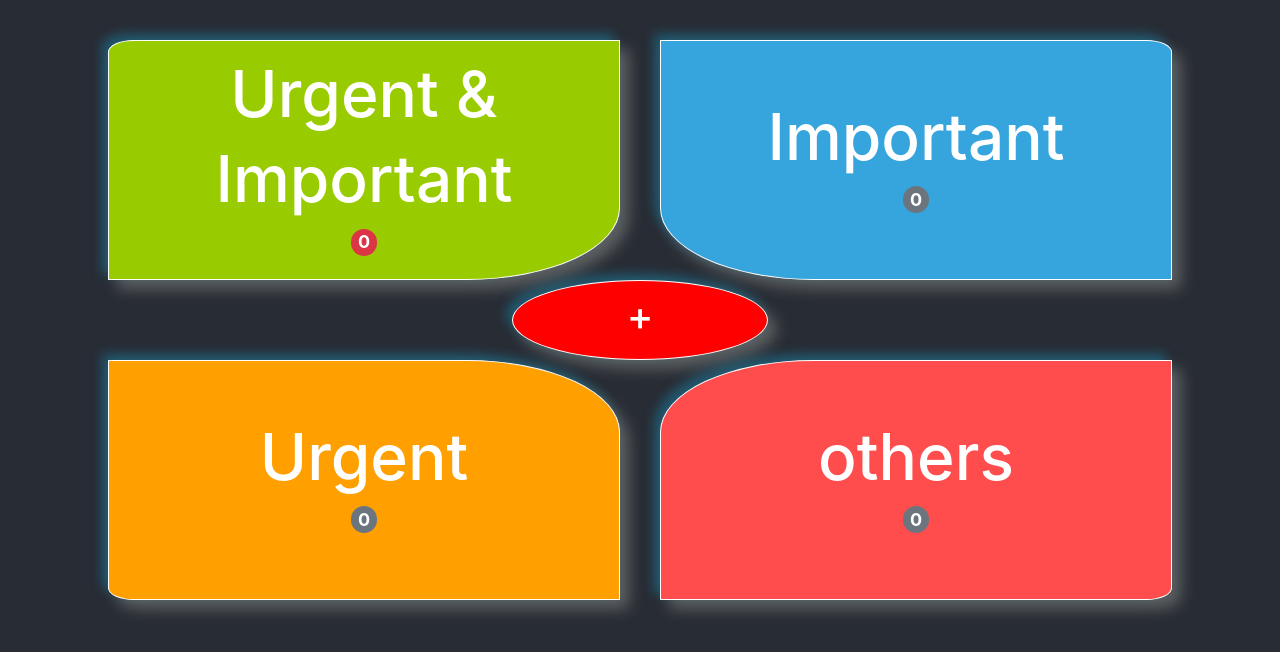
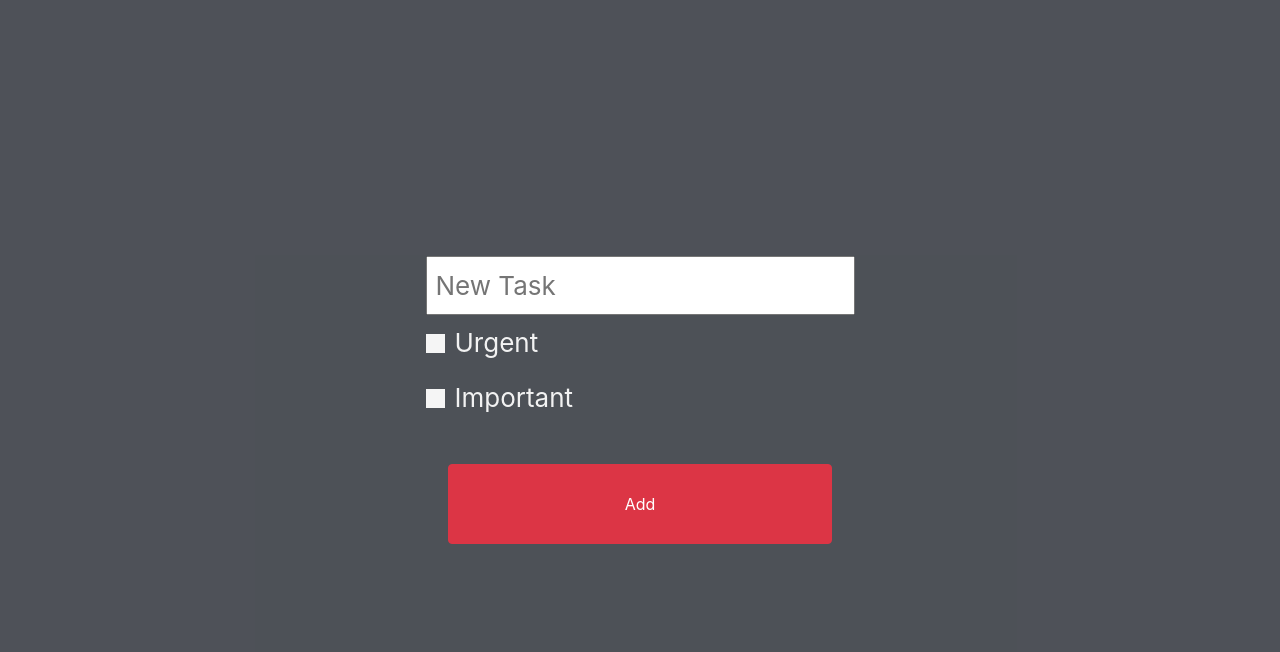
Before and after one commit to fahricigdem/prioritized-task-list-with-react, a React (Create React App) app: page / in a window 1280 px wide. Shown: the top 652 px of the page. Built offline with nearby package versions, Linux system fonts and the light colour scheme.

Commit message:
Task list style

```diff
--- a/src/App.css
+++ b/src/App.css
@@ -1,10 +1,11 @@
 .App {
-  background-color: #282c34;
   min-height: 100vh;
+
   display: flex;
   flex-direction: column;
   align-items: center;
   justify-content: flex-start;
+
   font-size: calc(10px + 2vmin);
   color: white;
   padding-top: 5vh;
--- a/src/App.js
+++ b/src/App.js
@@ -1,4 +1,5 @@
 import './App.css';
+import NewTask from './components/NewTask'
 
 function App() {
   return (
@@ -30,6 +31,8 @@ function App() {
           <h4><span className="badge rounded-pill bg-secondary">0</span></h4>
         </div>
       </div>
+
+
     </div>
   );
 }
--- /dev/null
+++ b/src/components/NewTask.css
@@ -0,0 +1,67 @@
+.formContainer{
+    background-color: #282c34d2;
+    min-height: 100vh;
+    font-size: calc(10px + 2vmin);
+    color: white;
+
+    display: flex;
+    flex-direction: column;
+    align-items: center;
+    justify-content: center;
+}
+
+.newTaskForm{
+    display: flex;
+    flex-direction: column;
+    align-items: center;
+    justify-content: center;
+}
+ /* ---------------------input text starts-------------------------------- */
+.newTaskInput{
+    padding: 8px;
+}
+
+.newTaskInput:hover{
+    border-bottom: solid .5vh rgb(202, 15, 15);
+}
+ /* ---------------------input text ends-------------------------------- */
+/* ---------------------checkbox starts-------------------------------- */
+input[type="checkbox"] {
+    display:none;
+}
+
+input[type="checkbox"] + label {
+    color:#f2f2f2;
+    margin-top: 1vh;
+    align-self:flex-start;
+}
+
+input[type="checkbox"] + label span {
+    display:inline-block;
+    width:19px;
+    height:19px;
+    margin:-2px 10px 0 0;
+    vertical-align:middle;
+    background-color: whitesmoke;
+    cursor:pointer;
+}
+
+input[type="checkbox"]:checked + label span {
+    background:url(https://s3-us-west-2.amazonaws.com/s.cdpn.io/210284/check_radio_sheet.png)  -19px top no-repeat;
+}
+
+/* ---------------------checkbox ends-------------------------------- */
+
+.newTaskDetail{
+    padding: 8px;
+}
+
+.newTaskDetail:hover{
+    border-bottom: solid .5vh rgb(202, 15, 15);
+}
+
+button{
+
+    min-width: 30vw;
+    min-height: 10vh;
+}
--- /dev/null
+++ b/src/components/NewTask.js
@@ -0,0 +1,59 @@
+import React, { Component } from 'react';
+import './NewTask.css';
+
+
+const NewTask = () => {
+
+    return (
+        <div className="formContainer" style={{ minHeight: '100vh' }} >
+
+            <form className="newTaskForm" > {/*onSubmit={onSubmit} */}
+                <input
+                    className="newTaskInput"
+                    type="text"
+                    name="newTaskName"
+                    // value={newTaskName}
+                    placeholder="New Task"
+                    // onChange={onChange}
+                    required
+                />
+
+                <input
+                    type="checkbox"
+                    name="isUrgent"
+                    id="c1"
+                // checked={isImportant}
+                // onChange={onChange}
+                /> <label for="c1"><span></span>Urgent</label>
+
+
+                <input
+                    type="checkbox"
+                    name="isUrgent"
+                    id="c2"
+                // checked={isImportant}
+                // onChange={onChange}
+                /> <label for="c2"><span></span>Important</label>
+
+                {/* <textarea
+                    className="newTaskDetail"
+                    name="newTaskDetail"
+                    id="taskDetail"
+                    // value={newTaskDetail}
+                    cols="24"
+                    rows="4"
+                    placeholder="New Task Detail"
+                // onChange={onChange}
+                /> */}
+                <br />
+                <button className="btn btn-danger">Add</button>
+
+
+
+            </form>
+        </div>
+
+    )
+}
+
+export default NewTask
--- /dev/null
+++ b/src/components/TaskList.css
@@ -0,0 +1,115 @@
+/* Include the padding and border in an element's total width and height */
+* {
+    box-sizing: border-box;
+  }
+
+  /* Remove margins and padding from the list */
+  ul {
+    margin: 0;
+    padding: 0;
+  }
+
+  /* Style the list items */
+  ul li {
+    cursor: pointer;
+    list-style: none;
+    position: relative;
+    padding: 12px 8px 12px 40px;
+    background: #eee;
+    font-size: 18px;
+    transition: 0.2s;
+
+    /* make the list items unselectable */
+    -webkit-user-select: none;
+    -moz-user-select: none;
+    -ms-user-select: none;
+    user-select: none;
+  }
+
+  /* Set all odd list items to a different color (zebra-stripes) */
+  ul li:nth-child(odd) {
+    background: #f9f9f9;
+  }
+
+  /* Darker background-color on hover */
+  ul li:hover {
+    background: #ddd;
+  }
+
+  /* When clicked on, add a background color and strike out text */
+  ul li.checked {
+    background: #888;
+    color: #fff;
+    text-decoration: line-through;
+  }
+
+  /* Add a "checked" mark when clicked on */
+  ul li.checked::before {
+    content: '';
+    position: absolute;
+    border-color: #fff;
+    border-style: solid;
+    border-width: 0 2px 2px 0;
+    top: 10px;
+    left: 16px;
+    transform: rotate(45deg);
+    height: 15px;
+    width: 7px;
+  }
+
+  /* Style the close button */
+  .close {
+    position: absolute;
+    right: 0;
+    top: 0;
+    padding: 12px 16px 12px 16px;
+  }
+
+  .close:hover {
+    background-color: #f44336;
+    color: white;
+  }
+
+  /* Style the header */
+  .header {
+    background-color: #f44336;
+    padding: 30px 40px;
+    color: white;
+    text-align: center;
+  }
+
+  /* Clear floats after the header */
+  .header:after {
+    content: "";
+    display: table;
+    clear: both;
+  }
+
+  /* Style the input */
+  input {
+    margin: 0;
+    border: none;
+    border-radius: 0;
+    width: 75%;
+    padding: 10px;
+    float: left;
+    font-size: 16px;
+  }
+
+  /* Style the "Add" button */
+  .addBtn {
+    padding: 10px;
+    width: 25%;
+    background: #d9d9d9;
+    color: #555;
+    float: left;
+    text-align: center;
+    font-size: 16px;
+    cursor: pointer;
+    transition: 0.3s;
+    border-radius: 0;
+  }
+
+  .addBtn:hover {
+    background-color: #bbb;
+  }
--- a/src/index.js
+++ b/src/index.js
@@ -5,9 +5,15 @@ import App from './App';
 import reportWebVitals from './reportWebVitals';
 import 'bootstrap/dist/css/bootstrap.min.css';
 
+//components
+import NewTask from './components/NewTask'
+
+
+
+
 ReactDOM.render(
   <React.StrictMode>
-    <App />
+    <NewTask />
   </React.StrictMode>,
   document.getElementById('root')
 );
```
Also changed, not shown: src/components/TaskList.js (added, +28 -0 lines).
